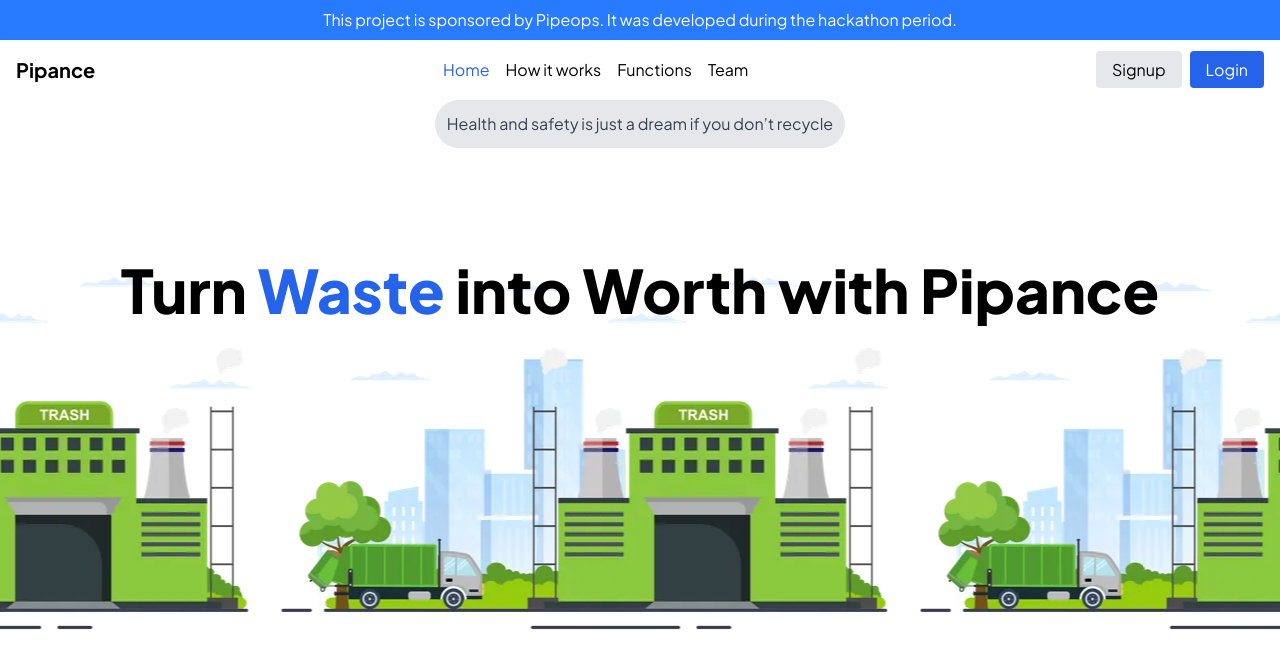
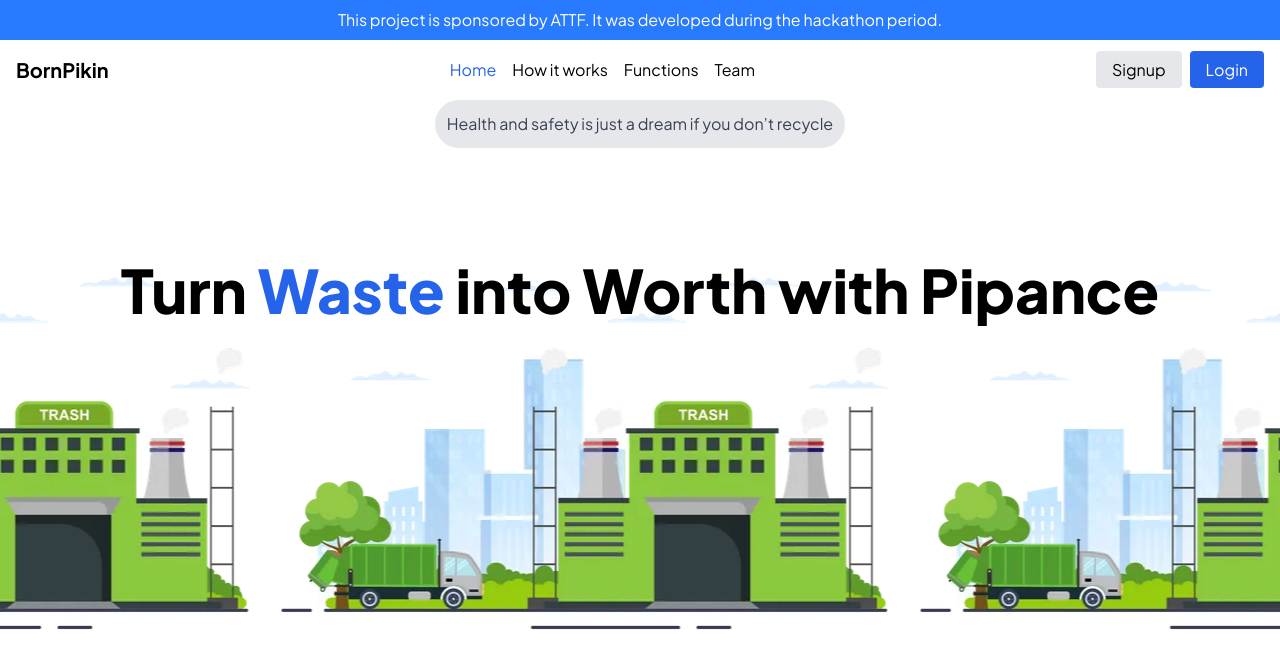
Before and after one commit to fasakinhenry/BornPikin, a React (Vite) app: page / in a window 1280 px wide. Shown: the top 668 px of the page. Built offline with nearby package versions, Linux system fonts and the light colour scheme.

Commit message:
:art: style(logo): Change logo in banner to new logo text
- Update banner with new logo text
- Ensure new logo is correctly displayed

Footer: 0.0.17

```diff
--- a/src/components/Banner.jsx
+++ b/src/components/Banner.jsx
@@ -3,7 +3,7 @@
 const Banner = () => {
   return (
     <div className="w-full bg-[#287bff] text-white py-2 text-center">
-      This project is sponsored by Pipeops. It was developed during the hackathon period.
+      This project is sponsored by ATTF. It was developed during the hackathon period.
     </div>
   );
 };
--- a/src/components/Header.jsx
+++ b/src/components/Header.jsx
@@ -3,7 +3,7 @@
 
 const Header = () => (
   <header className="bg-white shadow p-4 flex justify-between items-center w-full">
-    <div className="text-xl font-bold">Pipance</div>
+    <div className="text-xl font-bold">BornPikin</div>
     <nav className="space-x-4">
       <Link to="/" className="text-blue-600">
         Home
```
